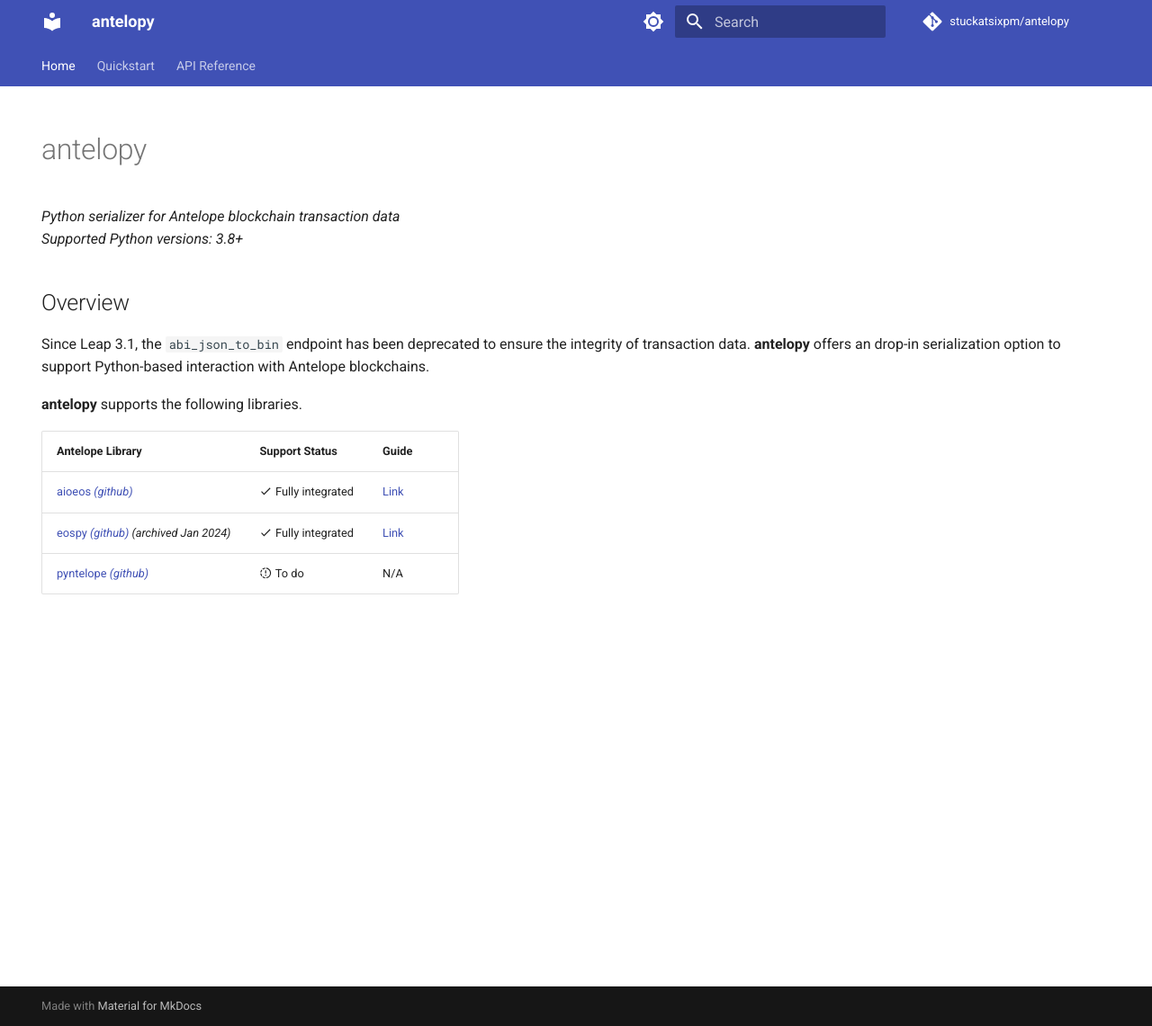
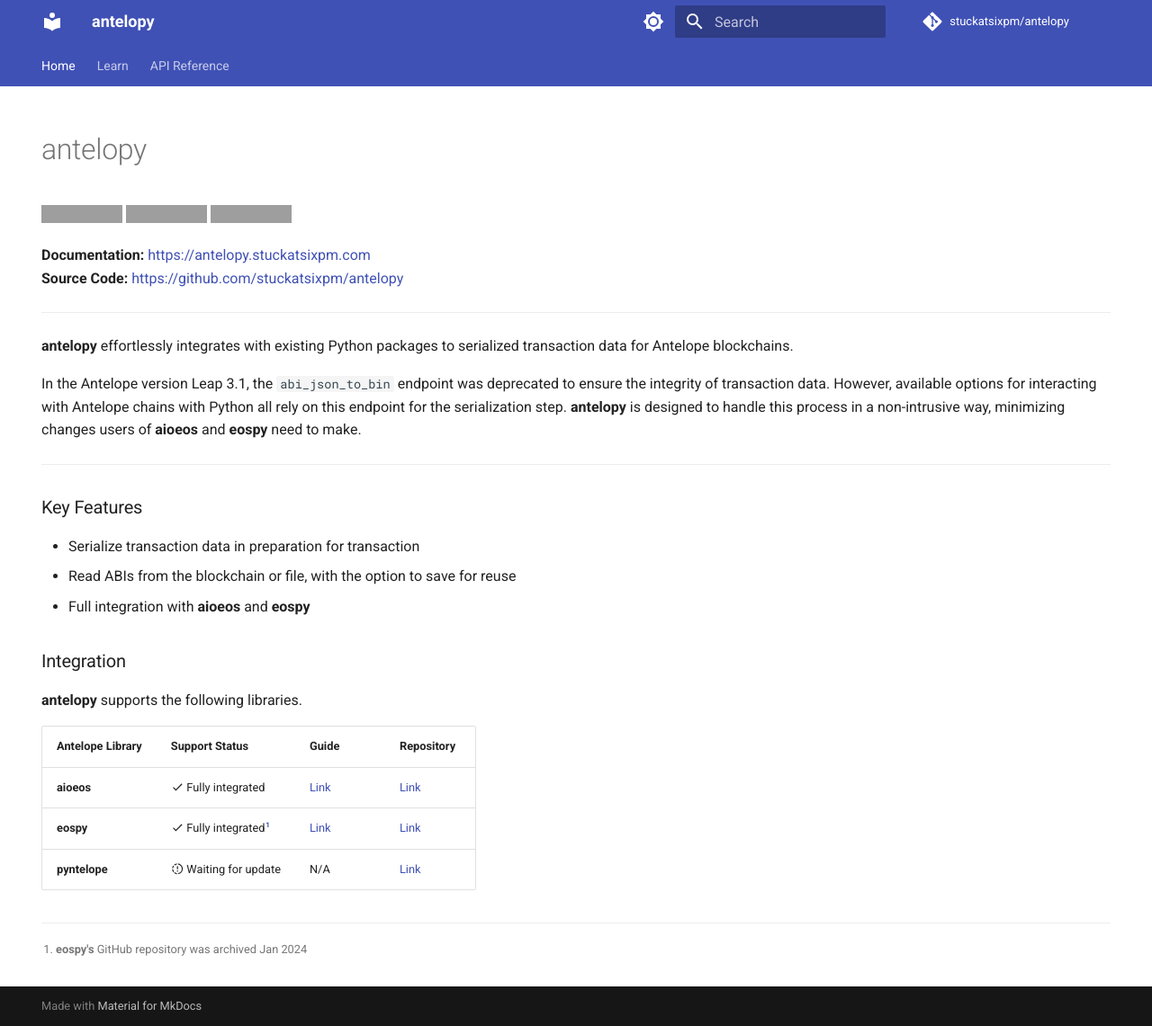
Before and after one commit to stuckatsixpm/antelopy, an MkDocs documentation site: the page built from docs/index.md, in a window 1280 px wide and 1141 px high. Shown: the whole window at 90% size. Built offline with MkDocs 1.6.1 and Material for MkDocs 9.7.7, drawn with Linux system fonts in a browser that asks for light colours; comment, search, counter and statistics services are not loaded; the version menu is left out; grey boxes are pictures that could not be loaded.

Commit message:
docs: v0.2.0

```diff
--- a/docs/index.md
+++ b/docs/index.md
@@ -7,19 +7,36 @@ title: Home
 ---
 
 # antelopy
-_Python serializer for Antelope blockchain transaction data_
-_Supported Python versions: 3.8+_
+![PyPI](https://img.shields.io/pypi/v/antelopy?label=PyPI) ![Workflow Badge](https://github.com/stuckatsixpm/antelopy/actions/workflows/main.yml/badge.svg?branch=main) ![Python version](https://img.shields.io/badge/python-3.8%20%7C%203.9%20%7C%203.10%20%7C%203.11%20%7C%203.12-blue)
+
+**Documentation:** [https://antelopy.stuckatsixpm.com](https://antelopy.stuckatsixpm.com)
+**Source Code:** [https://github.com/stuckatsixpm/antelopy](https://github.com/stuckatsixpm/antelopy)
+
+-----------------
+
+**antelopy** effortlessly integrates with existing Python packages to serialized transaction data for Antelope blockchains.
+
+In the Antelope version Leap 3.1, the `abi_json_to_bin` endpoint was deprecated to ensure the integrity of transaction data. However, available options for interacting with Antelope chains with Python all rely on this endpoint for the serialization step. **antelopy** is designed to handle this process in a non-intrusive way, minimizing changes users of **aioeos** and **eospy** need to make.
+
+-----------------
 
 
-## Overview
+### Key Features
 
-Since Leap 3.1, the `abi_json_to_bin` endpoint has been deprecated to ensure the integrity of transaction data. **antelopy** offers an drop-in serialization option to support Python-based interaction with Antelope blockchains.
+* Serialize transaction data in preparation for transaction
+* Read ABIs from the blockchain or file, with the option to save for reuse
+* Full integration with **aioeos** and **eospy**
 
 
+### Integration
 **antelopy** supports the following libraries.
 
-| Antelope Library                                                   | Support Status                                     | Guide                |
-| ------------------------------------------------------------------ | -------------------------------------------------- | -------------------- |
-| [aioeos *(github)*](https://github.com/ulamlabs/aioeos/)                      | :material-check: Fully integrated                  | [Link](usage/aioeos.md) |
-| [eospy *(github)*](https://github.com/eosnewyork/eospy) _(archived Jan 2024)_ | :material-check: Fully integrated                  | [Link](usage/eospy.md) |
-| [pyntelope *(github)*](https://github.com/FACINGS/pyntelope/)                 | :material-progress-alert: To do                    | N/A                  |
+| Antelope Library | Support Status                    | Guide                   | Repository                                                                 |
+| ---------------- | --------------------------------- | ----------------------- | -------------------------------------------------------------------------- |
+| **aioeos**       | :material-check: Fully integrated | [Link](usage/aioeos.md) | [Link](https://github.com/ulamlabs/aioeos/)                                |
+| **eospy**        | :material-check: Fully integrated[^1]  | [Link](usage/eospy.md)  | [Link](https://github.com/eosnewyork/eospy) |
+| **pyntelope**    | :material-progress-alert: Waiting for update   | N/A                     | [Link](https://github.com/FACINGS/pyntelope/)                              |
+
+
+
+[^1]: **eospy's** GitHub repository was archived Jan 2024
--- a/docs/usage/installation.md
+++ b/docs/usage/installation.md
@@ -1,4 +1,6 @@
 # Installation
+
+**antelopy** is compatible with Python 3.8 onwards.
 
 ## Using pip
 
--- a/mkdocs.yml
+++ b/mkdocs.yml
@@ -8,6 +8,7 @@ theme:
   features:
     - content.code.annotate
     - content.code.copy
+    - content.footnote.tooltips
     - navigation.expand
     - navigation.instant
     - navigation.prune
@@ -45,6 +46,7 @@ plugins:
 markdown_extensions:
 - admonition
 - attr_list
+- footnotes
 - tables
 - pymdownx.details
 - pymdownx.emoji:
@@ -63,14 +65,14 @@ markdown_extensions:
 
 nav:
   - Home: 'index.md'
-  - Quickstart:
+  - Learn:
+    - 'Usage Guide': 'usage/index.md'
     - 'Installation': 'usage/installation.md'
     - 'The ABI Cache': 'usage/the_abi_cache.md'
     - 'Usage with aioeos': 'usage/aioeos.md'
     - 'Usage with eospy': 'usage/eospy.md'
   - 'API Reference':
-    - 'Antelopy': 'api/index.md'
-    - 'Antelopy2': 'api/index2.md'
+    - 'Note': 'api/index.md'
 extra:
   version:
     provider: mike
--- a/pyproject.toml
+++ b/pyproject.toml
@@ -1,6 +1,6 @@
 [tool.poetry]
 name = "antelopy"
-version = "0.1.6"
+version = "0.2.0"
 description = "Python helper for Antelope transaction serialization"
 authors = ["Jake Hattwell <stuck@sixpm.dev>"]
 license = "MIT"
```
Also changed, not shown: docs/api/index.md (+6 -1 lines), docs/usage/index.md (added, +8 -0 lines).
